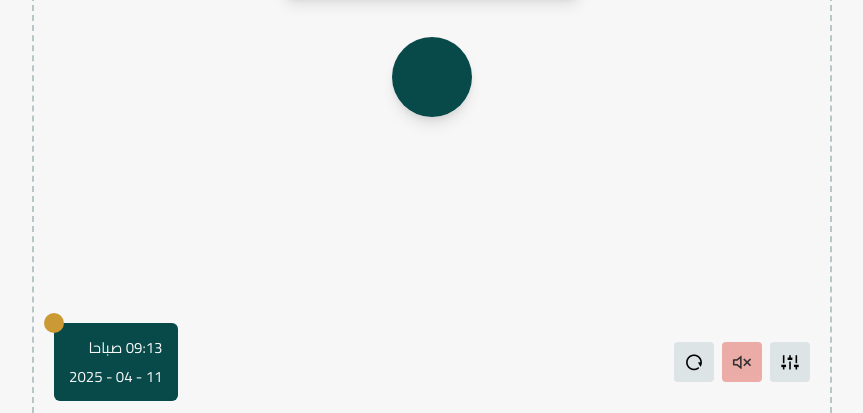
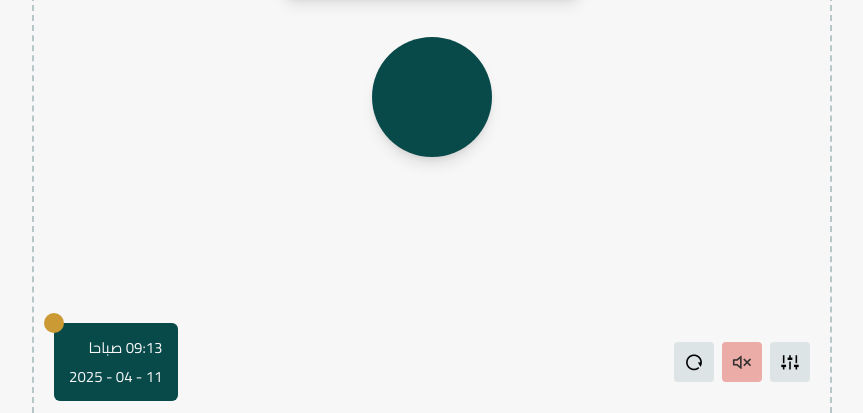
Before and after one commit to djaberdev/tasbeeh-app, a plain HTML site: page index.html in a window 1280 px wide. Shown: the part 387-800 px from the top of the page, without its empty margins (208-1071 px from the left). Drawn offline with nearby package versions, Linux system fonts and the light colour scheme; a web font is replaced by a local one.

Commit message:
Update style.css

```diff
--- a/style.css
+++ b/style.css
@@ -11,7 +11,6 @@
     --lighter-gray-color: hsl(180, 14%, 94%);
     --white-color: #f7f7f7;
     --yellow-color: #cb9a34;
-    --red-color: #cb1814;
 
     --Rekkas-font: "Rakkas", serif;
 
@@ -182,8 +181,8 @@ body {
 }
 
 .container .tasbeeh-area #countBtn {
-    width: 80px;
-    height: 80px;
+    width: 120px;
+    height: 120px;
     border-radius: 50%;
     background-color: var(--main-green-color);
     box-shadow: rgba(0, 0, 0, 0.1) 0px 10px 15px -3px, rgba(0, 0, 0, 0.08) 0px 4px 6px -2px;
@@ -196,7 +195,7 @@ body {
 
 .container .tasbeeh-area #countBtn:active {
     background-color: hsl(179, 80%, 25%);
-    scale: 0.95;
+    scale: 0.94;
 }
 
 .container footer {
```
